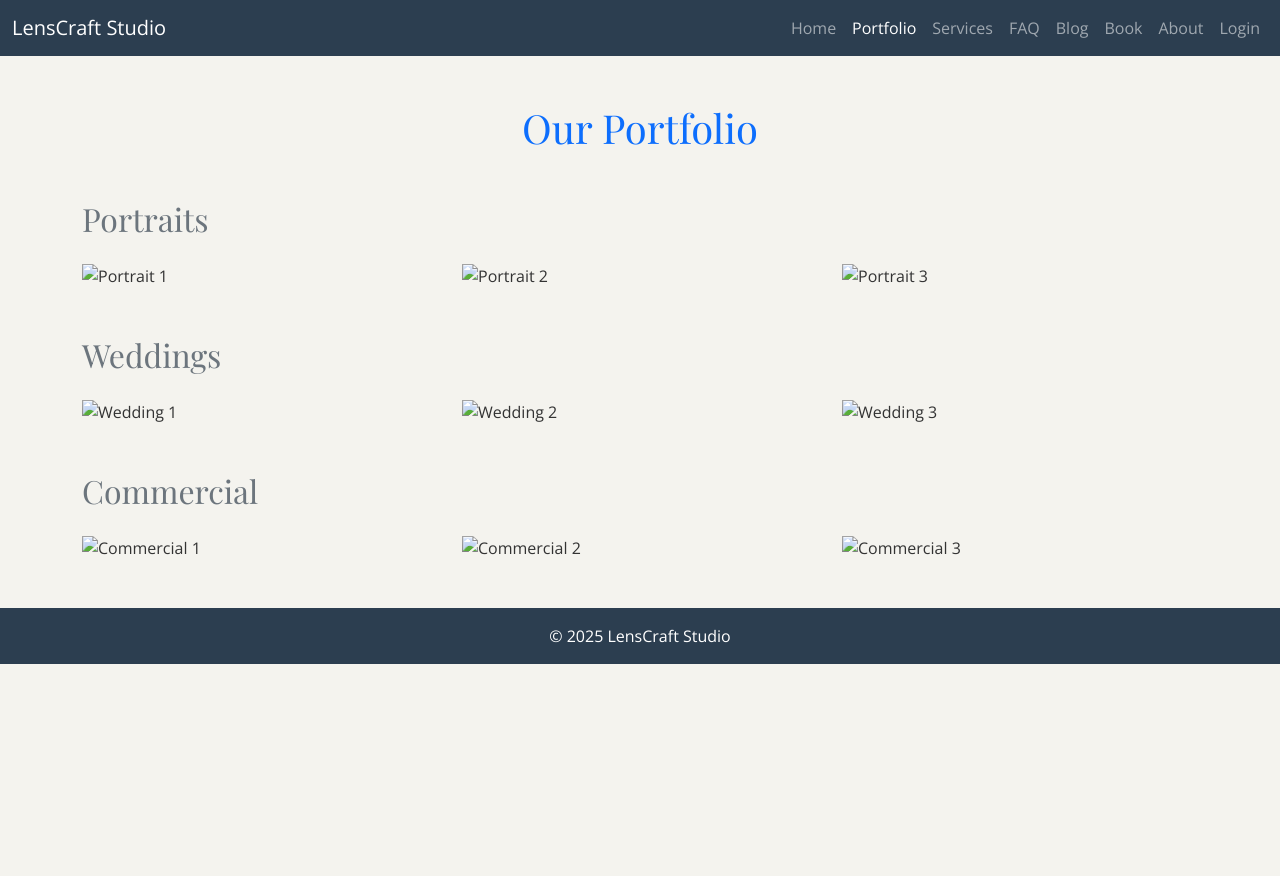
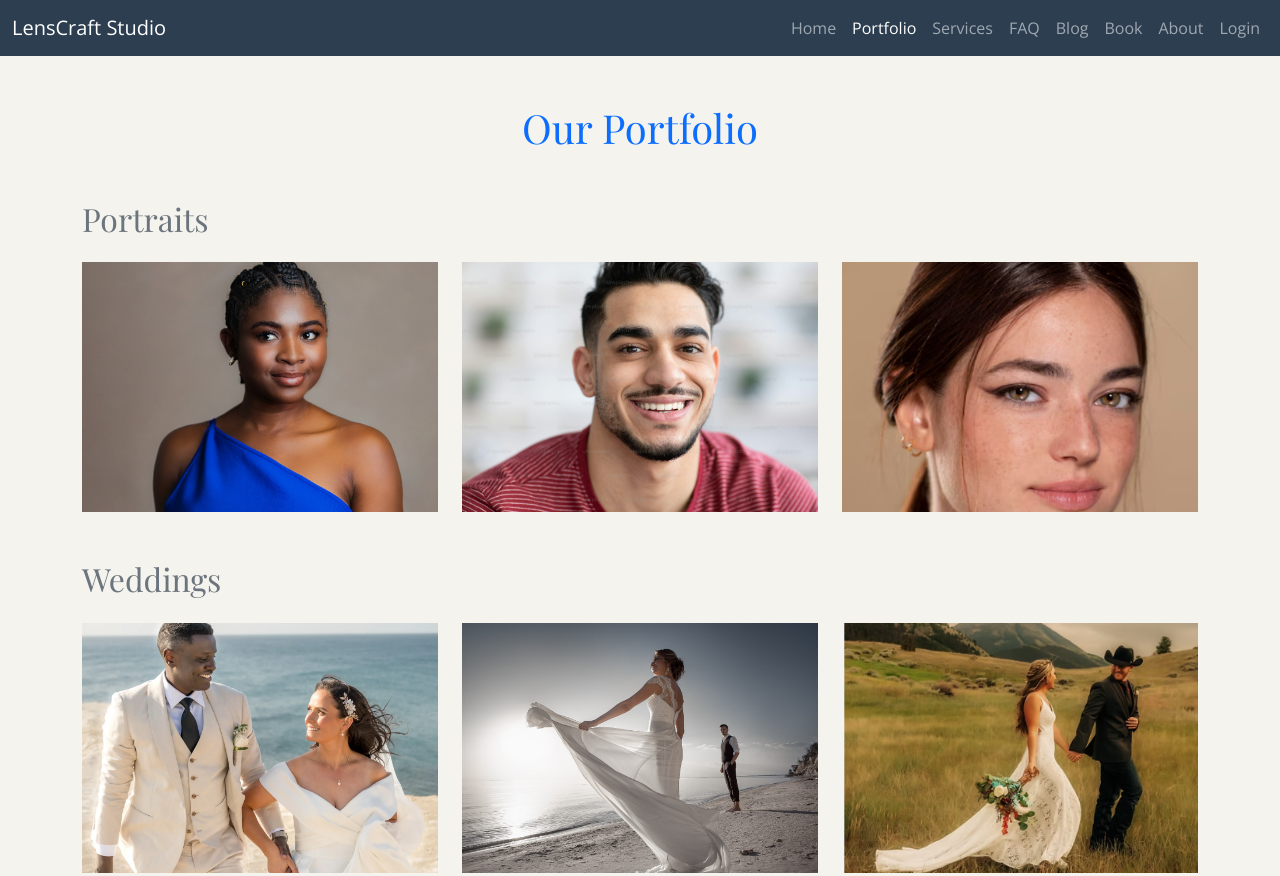
Before and after one commit to shb1993/lenscraft-portfolio, a plain HTML site: page portfolio.html in a window 1280 px wide. Shown: the top 876 px of the page. Before the commit the page ends 800 px from the top, so only its background shows below. Drawn offline with nearby package versions, Linux system fonts and the light colour scheme.

Commit message:
Add files via upload

```diff
--- a/portfolio.html
+++ b/portfolio.html
@@ -1,3 +1,4 @@
+
 <!DOCTYPE html>
 <html lang="en">
 <head>
@@ -17,10 +18,6 @@
     }
     .navbar, footer {
       background-color: #2C3E50 !important;
-    }
-    img {
-      height: 250px;
-      object-fit: cover;
     }
   </style>
 </head>
@@ -53,25 +50,25 @@
   <!-- Portraits -->
   <h2 class="text-secondary mb-4" id="portraits">Portraits</h2>
   <div class="row g-4 mb-5">
-    <div class="col-md-4"><img src="image/portrait1.png" class="img-fluid" alt="Portrait 1"></div>
-    <div class="col-md-4"><img src="image/portrait2.png" class="img-fluid" alt="Portrait 2"></div>
-    <div class="col-md-4"><img src="image/portrait3.png" class="img-fluid" alt="Portrait 3"></div>
+    <div class="col-md-4"><img src="portrait1.png" class="img-fluid" style="width: 100%; height: 250px; object-fit: cover;" alt="Portrait 1"></div>
+    <div class="col-md-4"><img src="portrait2.png" class="img-fluid" style="width: 100%; height: 250px; object-fit: cover;" alt="Portrait 2"></div>
+    <div class="col-md-4"><img src="portrait3.png" class="img-fluid" style="width: 100%; height: 250px; object-fit: cover;" alt="Portrait 3"></div>
   </div>
 
   <!-- Weddings -->
   <h2 class="text-secondary mb-4" id="weddings">Weddings</h2>
   <div class="row g-4 mb-5">
-    <div class="col-md-4"><img src="image/wedding1.png" class="img-fluid" alt="Wedding 1"></div>
-    <div class="col-md-4"><img src="image/wedding2.png" class="img-fluid" alt="Wedding 2"></div>
-    <div class="col-md-4"><img src="image/wedding3.png" class="img-fluid" alt="Wedding 3"></div>
+    <div class="col-md-4"><img src="wedding1.png" class="img-fluid" style="width: 100%; height: 250px; object-fit: cover;" alt="Wedding 1"></div>
+    <div class="col-md-4"><img src="wedding2.png" class="img-fluid" style="width: 100%; height: 250px; object-fit: cover;" alt="Wedding 2"></div>
+    <div class="col-md-4"><img src="wedding3.png" class="img-fluid" style="width: 100%; height: 250px; object-fit: cover;" alt="Wedding 3"></div>
   </div>
 
   <!-- Commercial -->
   <h2 class="text-secondary mb-4" id="commercial">Commercial</h2>
   <div class="row g-4 mb-5">
-    <div class="col-md-4"><img src="image/commercial1.png" class="img-fluid" alt="Commercial 1"></div>
-    <div class="col-md-4"><img src="image/commercial2.png" class="img-fluid" alt="Commercial 2"></div>
-    <div class="col-md-4"><img src="image/commercial3.png" class="img-fluid" alt="Commercial 3"></div>
+    <div class="col-md-4"><img src="commercial1.png" class="img-fluid" style="width: 100%; height: 250px; object-fit: cover;" alt="Commercial 1"></div>
+    <div class="col-md-4"><img src="commercial2.png" class="img-fluid" style="width: 100%; height: 250px; object-fit: cover;" alt="Commercial 2"></div>
+    <div class="col-md-4"><img src="commercial3.png" class="img-fluid" style="width: 100%; height: 250px; object-fit: cover;" alt="Commercial 3"></div>
   </div>
 </div>
 
```
Also changed, not shown: forgot-password.html (+4 -5 lines), login.html (+2 -1 lines).
